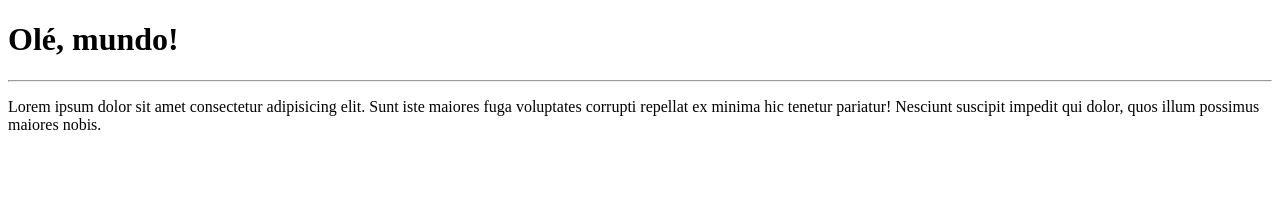
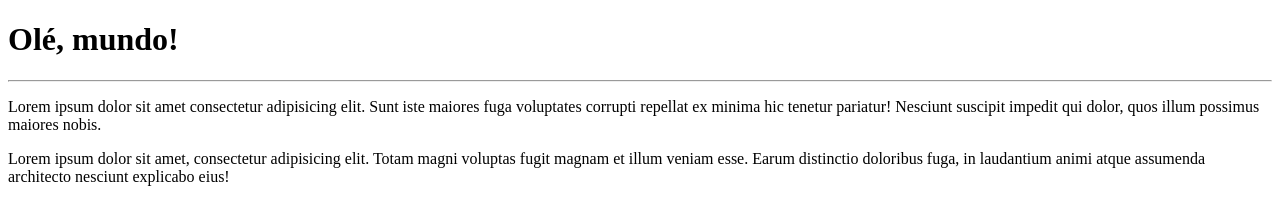
Before and after one commit to ricardowa7/first_Repository, a plain HTML site: page site-exemplo/index.html in a window 1280 px wide. Drawn offline with Linux system fonts and the light colour scheme.

Commit message:
Novo lorem adicionado

```diff
--- a/site-exemplo/index.html
+++ b/site-exemplo/index.html
@@ -13,5 +13,8 @@
     <p>
         Lorem ipsum dolor sit amet consectetur adipisicing elit. Sunt iste maiores fuga voluptates corrupti repellat ex minima hic tenetur pariatur! Nesciunt suscipit impedit qui dolor, quos illum possimus maiores nobis.
     </p>
+    <p>
+        Lorem ipsum dolor sit amet, consectetur adipisicing elit. Totam magni voluptas fugit magnam et illum veniam esse. Earum distinctio doloribus fuga, in laudantium animi atque assumenda architecto nesciunt explicabo eius!
+    </p>
 </body>
 </html>
```
